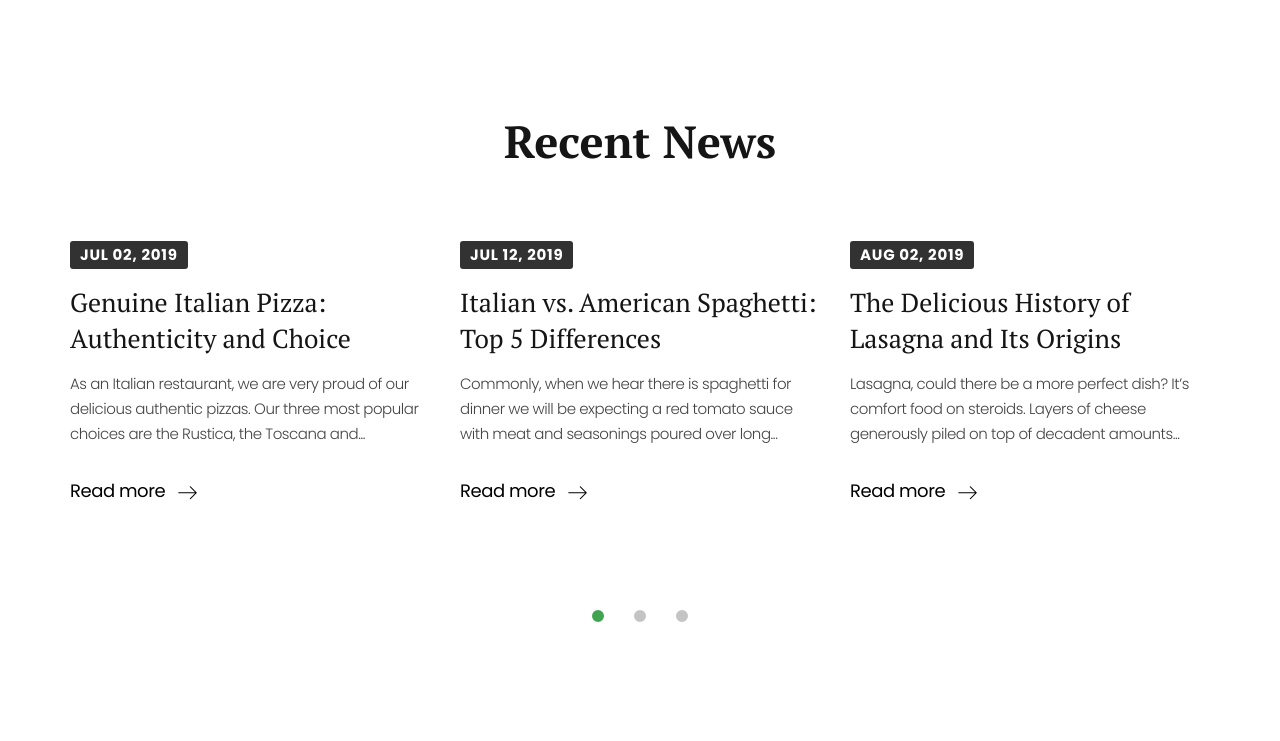
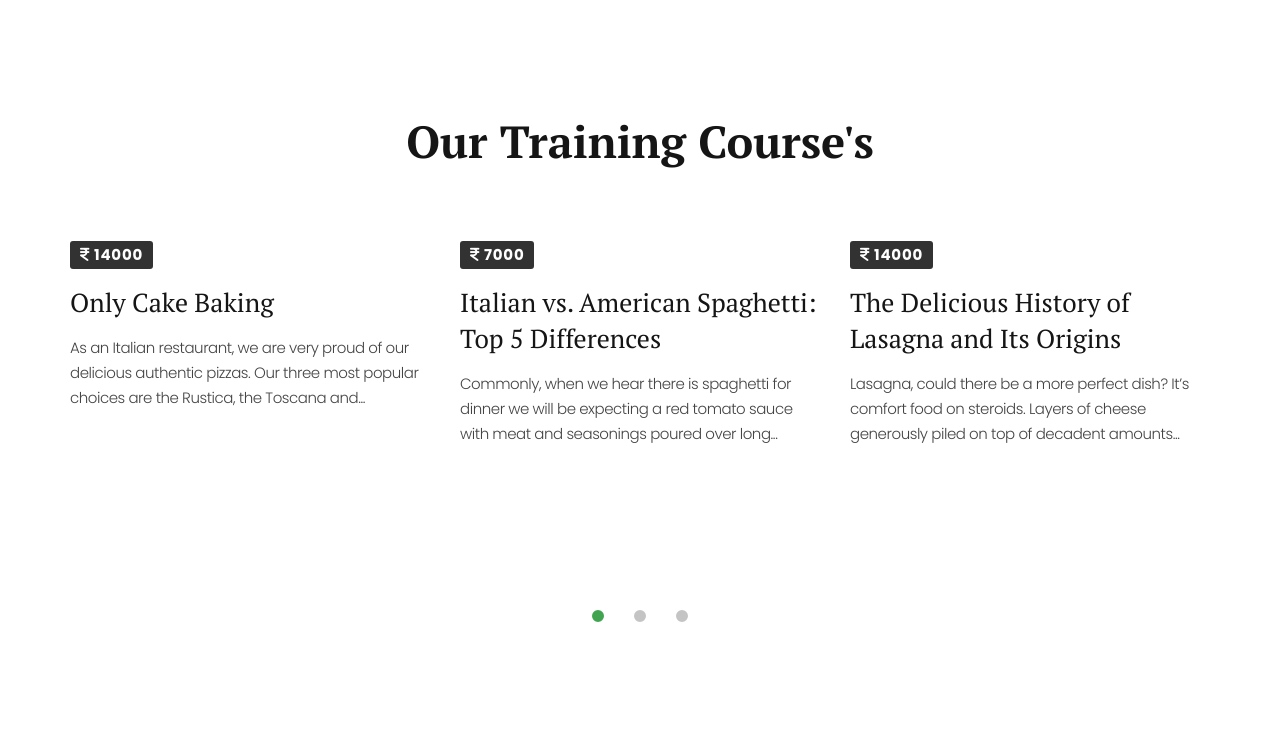
Before and after one commit to Sahilkhatri68/BakersNest, a plain HTML site: page index.html in a window 1280 px wide. Shown: the part 6991-7732 px from the top of the page. Drawn offline with Linux system fonts and the light colour scheme.

Commit message:
m change

```diff
--- a/index.html
+++ b/index.html
@@ -8,6 +8,11 @@
       content="width=device-width, height=device-height, initial-scale=1.0"
     />
     <!--  -->
+
+    <link
+      rel="stylesheet"
+      href="https://cdnjs.cloudflare.com/ajax/libs/font-awesome/6.2.0/css/all.min.css"
+    />
     <link
       rel="stylesheet"
       href="https://maxcdn.bootstrapcdn.com/font-awesome/4.5.0/css/font-awesome.min.css"
@@ -852,7 +857,7 @@
       </section>
       <section class="section-lg bg-default">
         <div class="container wow-outer">
-          <h2 class="text-center wow slideInDown">Recent News</h2>
+          <h2 class="text-center wow slideInDown">Our Training Course's</h2>
           <!-- Owl Carousel-->
           <div
             class="owl-carousel wow fadeInUp"
@@ -867,9 +872,11 @@
             data-mouse-drag="false"
           >
             <div class="post-corporate">
-              <a class="badge" href="#">Jul 02, 2019</a>
+              <a class="badge" href="#"
+                ><i class="fa-regular fa-indian-rupee-sign"></i>&nbsp;14000</a
+              >
               <h4 class="post-corporate-title">
-                <a href="#">Genuine Italian Pizza: Authenticity and Choice</a>
+                <a href="#">Only Cake Baking </a>
               </h4>
               <div class="post-corporate-text">
                 <p>
@@ -878,12 +885,11 @@
                   Rustica, the Toscana and...
                 </p>
               </div>
-              <a class="post-corporate-link" href="#"
-                >Read more<span class="icon linearicons-arrow-right"></span
-              ></a>
             </div>
             <div class="post-corporate">
-              <a class="badge" href="#">Jul 12, 2019</a>
+              <a class="badge" href="#"
+                ><i class="fa-regular fa-indian-rupee-sign"></i>&nbsp;7000</a
+              >
               <h4 class="post-corporate-title">
                 <a href="#"
                   >Italian vs. American Spaghetti: Top 5 Differences</a
@@ -896,12 +902,11 @@
                   poured over long...
                 </p>
               </div>
-              <a class="post-corporate-link" href="#"
-                >Read more<span class="icon linearicons-arrow-right"></span
-              ></a>
             </div>
             <div class="post-corporate">
-              <a class="badge" href="#">aug 02, 2019</a>
+              <a class="badge" href="#"
+                ><i class="fa-regular fa-indian-rupee-sign"></i>&nbsp;14000</a
+              >
               <h4 class="post-corporate-title">
                 <a href="#">The Delicious History of Lasagna and Its Origins</a>
               </h4>
@@ -912,9 +917,6 @@
                   decadent amounts...
                 </p>
               </div>
-              <a class="post-corporate-link" href="#"
-                >Read more<span class="icon linearicons-arrow-right"></span
-              ></a>
             </div>
             <div class="post-corporate">
               <a class="badge" href="#">Aug 15, 2019</a>
@@ -1233,11 +1235,11 @@
               <div class="col-12">
                 <a href="index.html"
                   ><img
-                    src="./images/main_logo.png"
+                    src="./images/newMlogo.jfif"
                     alt=""
                     width="140"
                     height="57"
-                    srcset="./images/main_logo.png"
+                    srcset="./images/newMlogo.jfif"
                 /></a>
               </div>
               <div class="col-12">
@@ -1254,13 +1256,13 @@
                   <li>
                     <a
                       class="icon icon-sm icon-circle icon-circle-md icon-bg-white fa-facebook"
-                      href="#"
+                      href="https://www.facebook.com/BakeryNest/"
                     ></a>
                   </li>
                   <li>
                     <a
                       class="icon icon-sm icon-circle icon-circle-md icon-bg-white fa-instagram"
-                      href="#"
+                      href="https://www.instagram.com/bakerynest/"
                     ></a>
                   </li>
                   <li>
```
Also changed, not shown: about-us.html (+4 -4 lines), contacts.html (+5 -4 lines), images/course.jfif (added), images/newMlogo.jfif (added), 1 other file.
